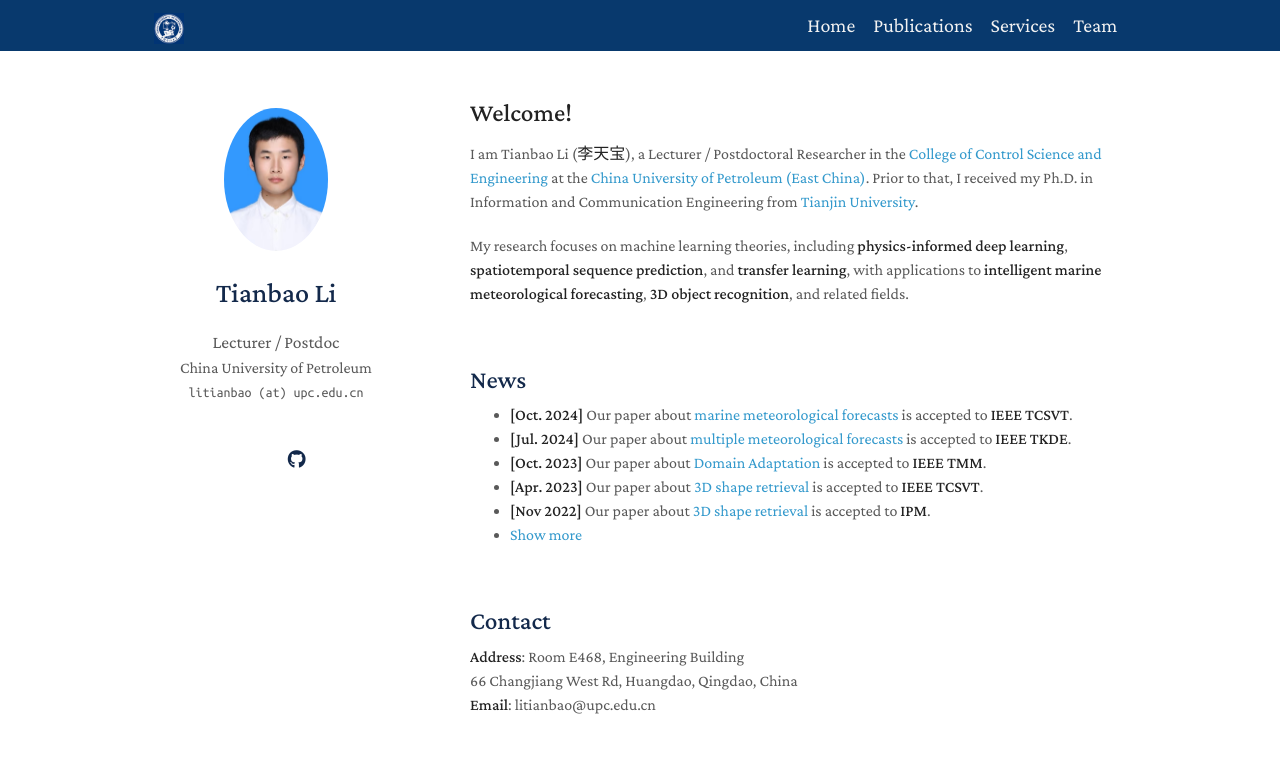
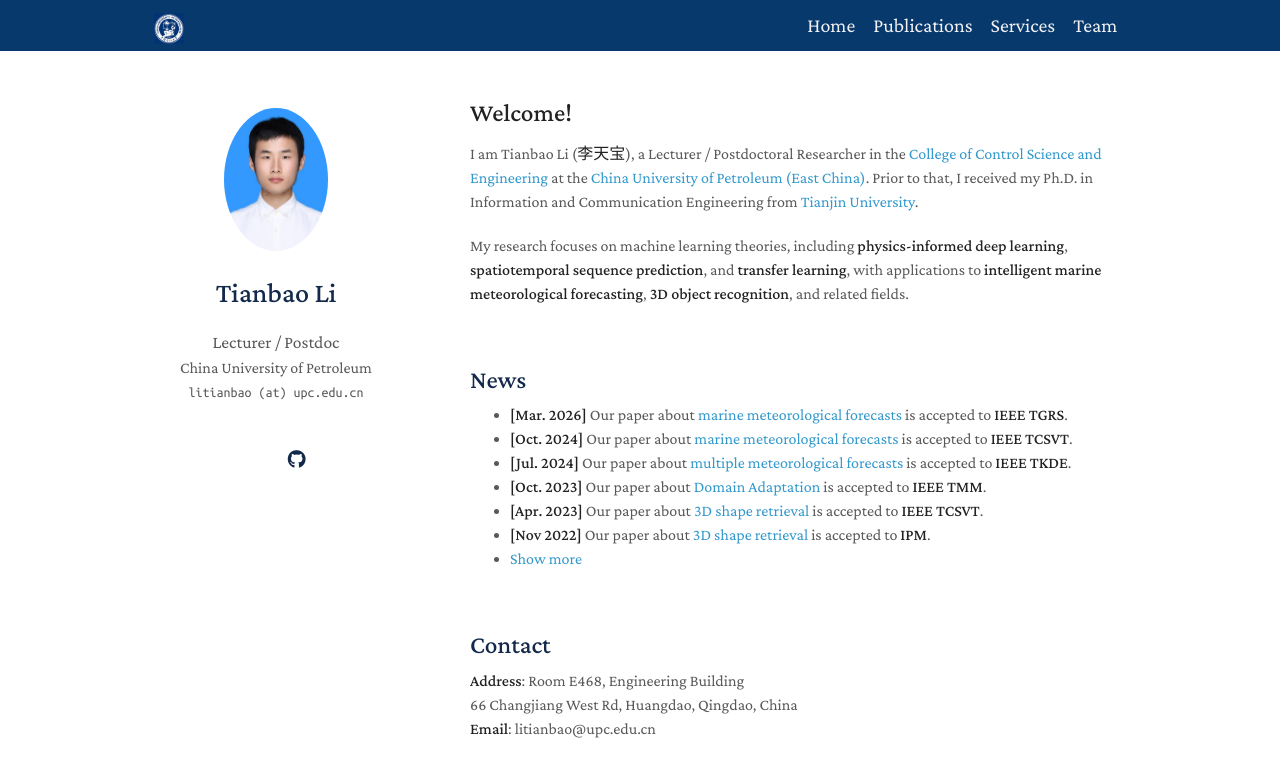
Before and after one commit to tianbao-li/tianbao-li.github.io, a Jekyll site: the page built from index.md, in a window 1280 px wide. Shown: the top 777 px of the page. Built offline with Jekyll 4.4.1, drawn with Linux system fonts in a browser that asks for light colours; a style sheet for code colours, icons or effects is not loaded.

Commit message:
Update news.md

```diff
--- a/_includes/news.md
+++ b/_includes/news.md
@@ -1,6 +1,7 @@
 <h2 style="margin: 60px 0px 10px;">News</h2>
 
 <ul>
+  <li><strong>[Mar. 2026]</strong> Our paper about <a href="https://ieeexplore.ieee.org/document/11449275/">marine meteorological forecasts</a> is accepted to <strong>IEEE TGRS</strong>.</li>
   <li><strong>[Oct. 2024]</strong> Our paper about <a href="https://ieeexplore.ieee.org/document/10738521/">marine meteorological forecasts</a> is accepted to <strong>IEEE TCSVT</strong>.</li>
   <li><strong>[Jul. 2024]</strong> Our paper about <a href="https://ieeexplore.ieee.org/document/10607931/">multiple meteorological forecasts</a> is accepted to <strong>IEEE TKDE</strong>.</li>
   <li><strong>[Oct. 2023]</strong> Our paper about <a href="https://ieeexplore.ieee.org/document/10278480/">Domain Adaptation</a> is accepted to <strong>IEEE TMM</strong>.</li>
```
